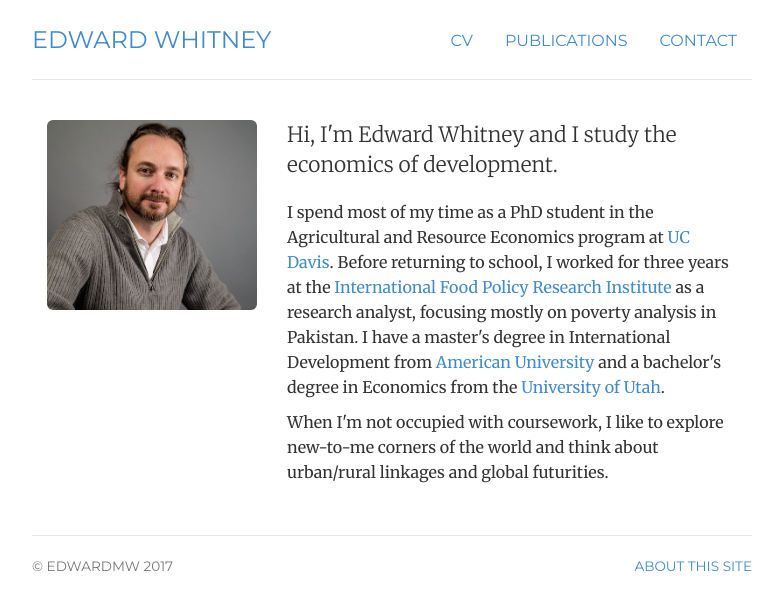
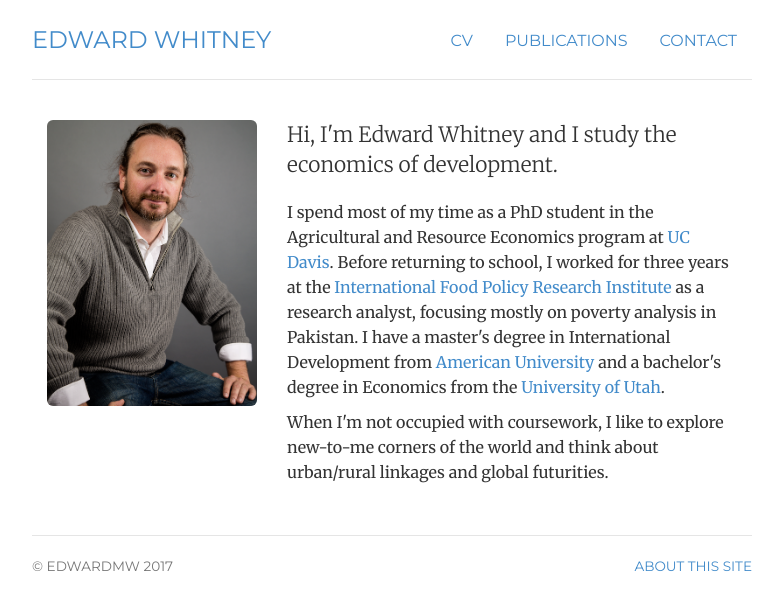
Before and after one commit to edwardmw/edwardmwhitney, a Jekyll site: the page built from index.html, in a window 1280 px wide. Shown: the top 610 px of the page, without its empty margins (248-1031 px from the left). Built offline with Jekyll 4.4.1, drawn with Linux system fonts in a browser that asks for light colours.

Commit message:
commit4.2

```diff
--- a/index.html
+++ b/index.html
@@ -10,7 +10,7 @@ description: Credits and information about the website edwardmwhitney.com, the p
 <!-- <div class="jumbotron"> -->
 <div class="row marketing">
 	<div class="col-sm-4">
-	<img  class="img-rounded" alt="Edward Whitney" src="img/greysweat.png"style='height: 100%; width: 100%; object-fit: contain'>
+	<img  class="img-rounded" alt="Edward Whitney" src="img/greysweat_crop1.png"style='height: 100%; width: 100%; object-fit: contain'>
 	</div>
 	<div itemscope itemtype="http://data-vocabulary.org/Person" class="col-sm-8">
 	<p class="lead">Hi, I'm <span itemprop="name">Edward Whitney</span> and I study the economics of development.</p>
```
